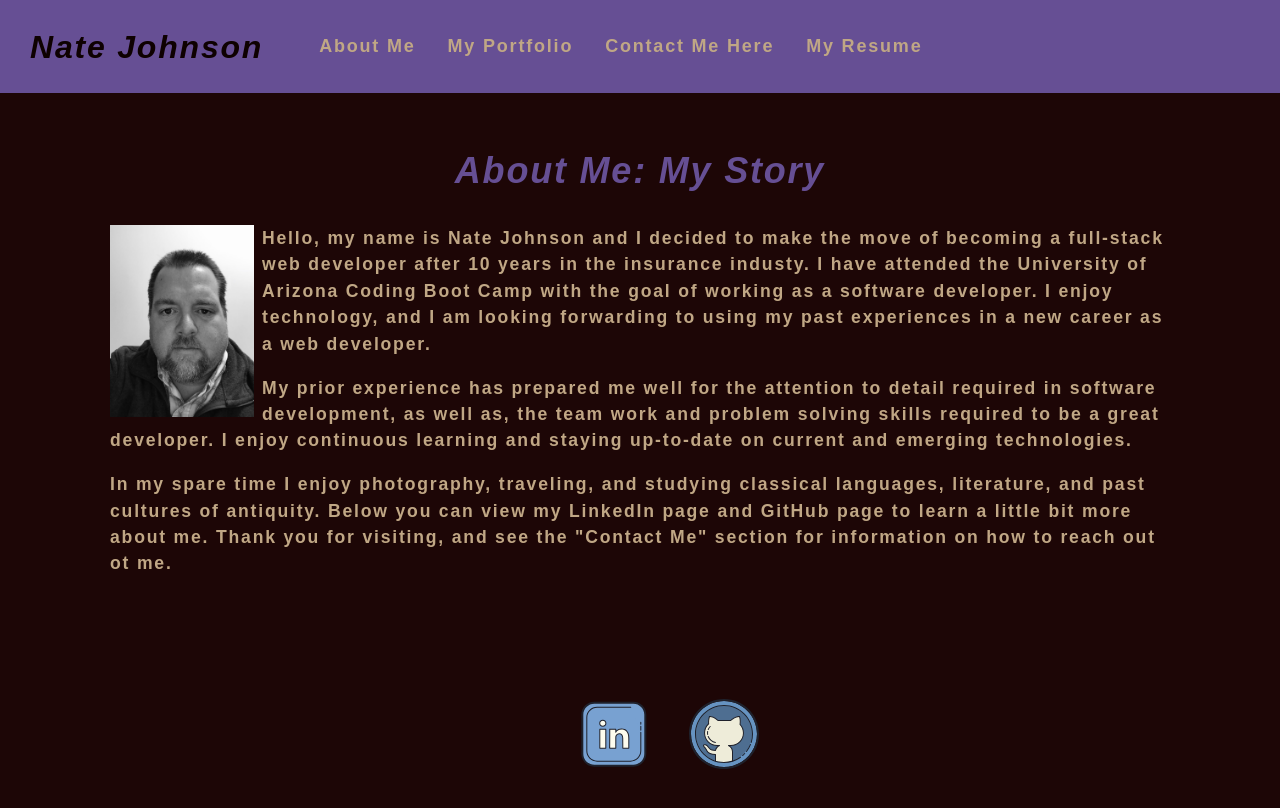
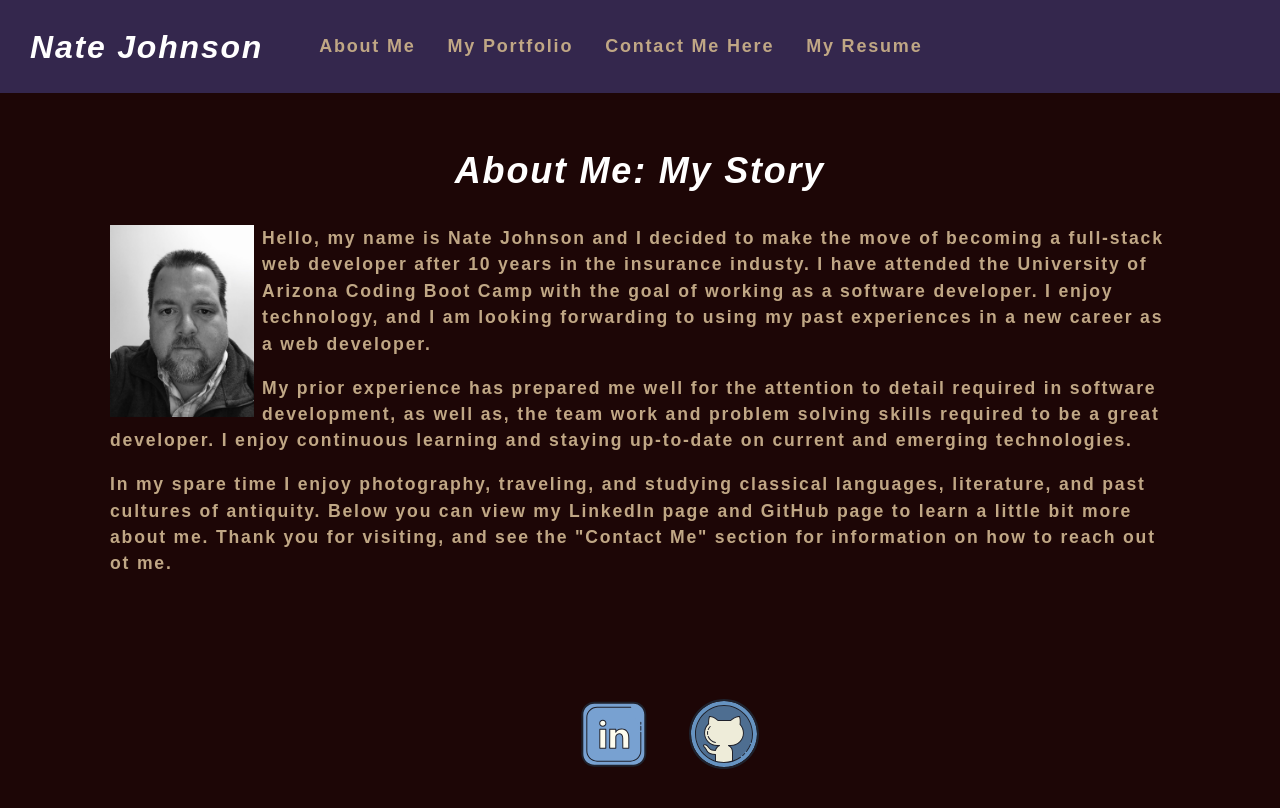
Before and after one commit to Elipticblock5/react-portfolio, a React (Create React App) app: page / in a window 1280 px wide. Shown: the top 808 px of the page. Built offline with nearby package versions, Linux system fonts and the light colour scheme.

Commit message:
styling changes

```diff
--- a/src/components/Footer/index.js
+++ b/src/components/Footer/index.js
@@ -4,6 +4,8 @@ function Footer() {
     return (
       <footer>
         <div className="footer-container">
+
+
 
         <a class="linked" a href="https://www.linkedin.com/in/nathan-johnson-467102179/">
 
--- a/src/components/Projects/index.js
+++ b/src/components/Projects/index.js
@@ -63,8 +63,8 @@ function ProjectsCompleted() {
               className="img-thumbnail"
             />
             <h3 className="block">{project.name}</h3>
-            <h4 className="block">{project.desc}</h4>
-            <h4 className="block">{project.tech}</h4>
+            <h6 className="block">{project.desc}</h6>
+            <h6 className="block">{project.tech}</h6>
             <a className="block" href={project.projectLink}>Project Link</a>
             <a className="block" href={project.githubLink}>GitHub Link</a>
           </div>
--- a/src/components/Resume/Index.js
+++ b/src/components/Resume/Index.js
@@ -19,7 +19,7 @@ function MyResume() {
       </div>
 
       <div className="tech-container">
-        <h4 className="tech-title">The technologies I've learned:</h4>
+        <h4 className="tech-title">Proficient at the following technologies:</h4>
         <br></br>
 
         <ul>
--- a/src/index.css
+++ b/src/index.css
@@ -6,10 +6,10 @@ main {
   padding: 50px 30px;
 }
 :root {
-  --primary: #664f94;
+  --primary: #34274d;
   --secondary: #c0a785;
   --tertiary: #baa4d8;
-  --light: #a39a7c;
+  --light: #eec999;
   --dark: #1d0606;
   --darker: #0e0101;
   --error: rgb(235, 79, 41);
@@ -45,7 +45,7 @@ h2 {
   font-style: italic;
 
   font-weight: 900;
-  color: var(--darker);
+  color: white;
   margin: 5px 0;
   line-height: 1.25;
 }
@@ -61,7 +61,7 @@ h6 {
 
 h1 {
   font-size: 2.25rem;
-  color: var(--secondary);
+  color: white;
 }
 
 h2 {
@@ -106,7 +106,7 @@ header {
 }
 
 header a {
-  color: var(--light);
+  color: var(--primary);
 }
 
 button {
@@ -228,7 +228,7 @@ textarea {
 .px-1 {
   padding-right: var(--spacing-one);
   padding-left: var(--spacing-one);
-  color: var(--primary);
+  color: white;
   font-family: Arial;
 }
 
@@ -322,7 +322,7 @@ a {
 .project {
   margin: 20px auto;
   border-style: solid;
-  color: --secondary;
+  color: var(--secondary);
   padding: 15px;
 }
 
@@ -331,9 +331,9 @@ a {
   flex-shrink: 1;
   flex-basis: 0;
   text-align: center;
-  border: 1px solid black;
+  border: 1px solid rgb(245, 236, 236);
   margin: 30px 40px 10px 40px;
-  color: --secondary;
+  color: var(--primary);
 }
 
 .block {
@@ -363,6 +363,8 @@ header {
 
 .tech-title {
   font-size: 40px;
+  color: white;
+  text-align: center;
 }
 
 .tech {
@@ -370,7 +372,8 @@ header {
 }
 
 .resume-download {
-  font-size: 25px;
+  font-size: 50px;
+  color: var(--tertiary);
 }
 
 footer {
```
